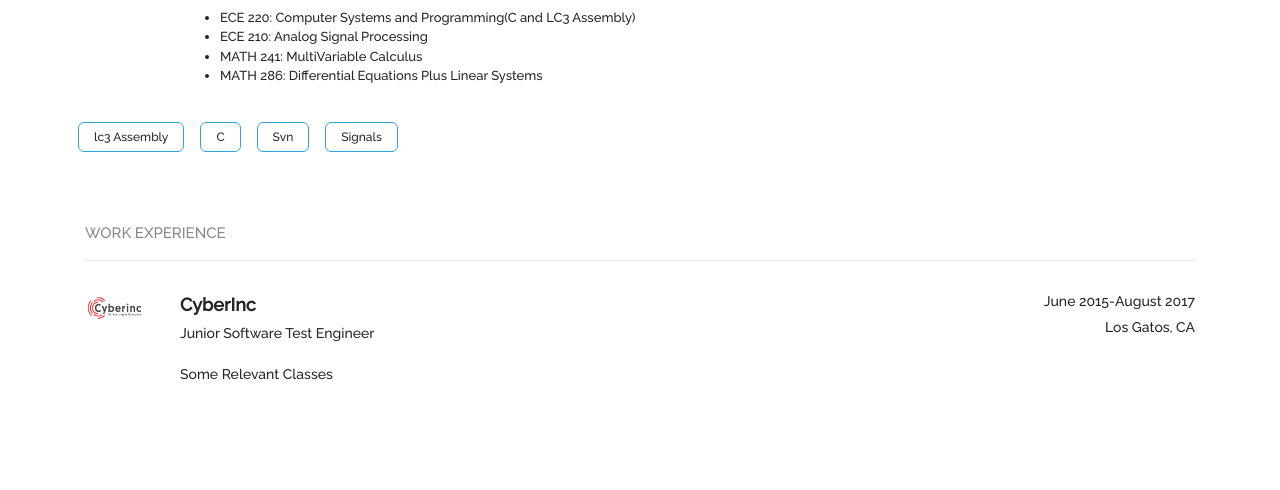
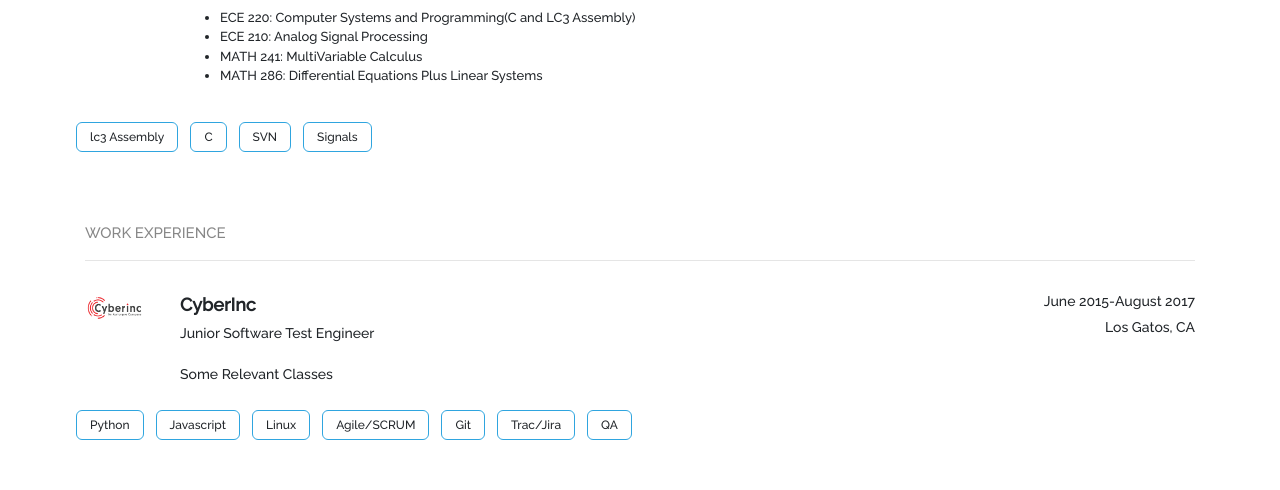
Before and after one commit to tko22/old.timothyko.org, a React (Create React App) app in the folder frontend/: page / in a window 1280 px wide. Shown: the part 1403-1893 px from the top of the page. Built offline with nearby package versions, Linux system fonts and the light colour scheme.

Commit message:
added projects page

```diff
--- a/frontend/src/App.css
+++ b/frontend/src/App.css
@@ -116,11 +116,11 @@ a {
 }
 .skill {
     font-size:12px;
-    padding:5px 15px;
+    padding:5px 13px;
     border-radius: 6px;
     border: 1px solid #2fa5df;
     float:left;
-    margin: 0 8px;
+    margin: 0 6px;
 }
 
 
--- a/frontend/src/components/Resume.js
+++ b/frontend/src/components/Resume.js
@@ -9,7 +9,8 @@ class Resume extends Component {
     constructor(props) {
         super(props);
         this.state = {
-            uiucSkills: ['lc3 Assembly','C','Svn','Signals']
+            uiucSkills: ['lc3 Assembly','C','SVN','Signals'],
+            cyberincSkills: ['Python','Javascript','Linux','Agile/SCRUM','Git','Trac/Jira','QA']
         }
     }
     render() {
@@ -78,6 +79,9 @@ class Resume extends Component {
 
 
                         </div>
+                        <div className="row">
+                            <SkillsList skills={this.state.cyberincSkills}/>
+                        </div>
                     </Reveal>
                 </div>
             </section>
```
Also changed, not shown: frontend/src/components/ProjectsPage.js (added, +12 -0 lines).
